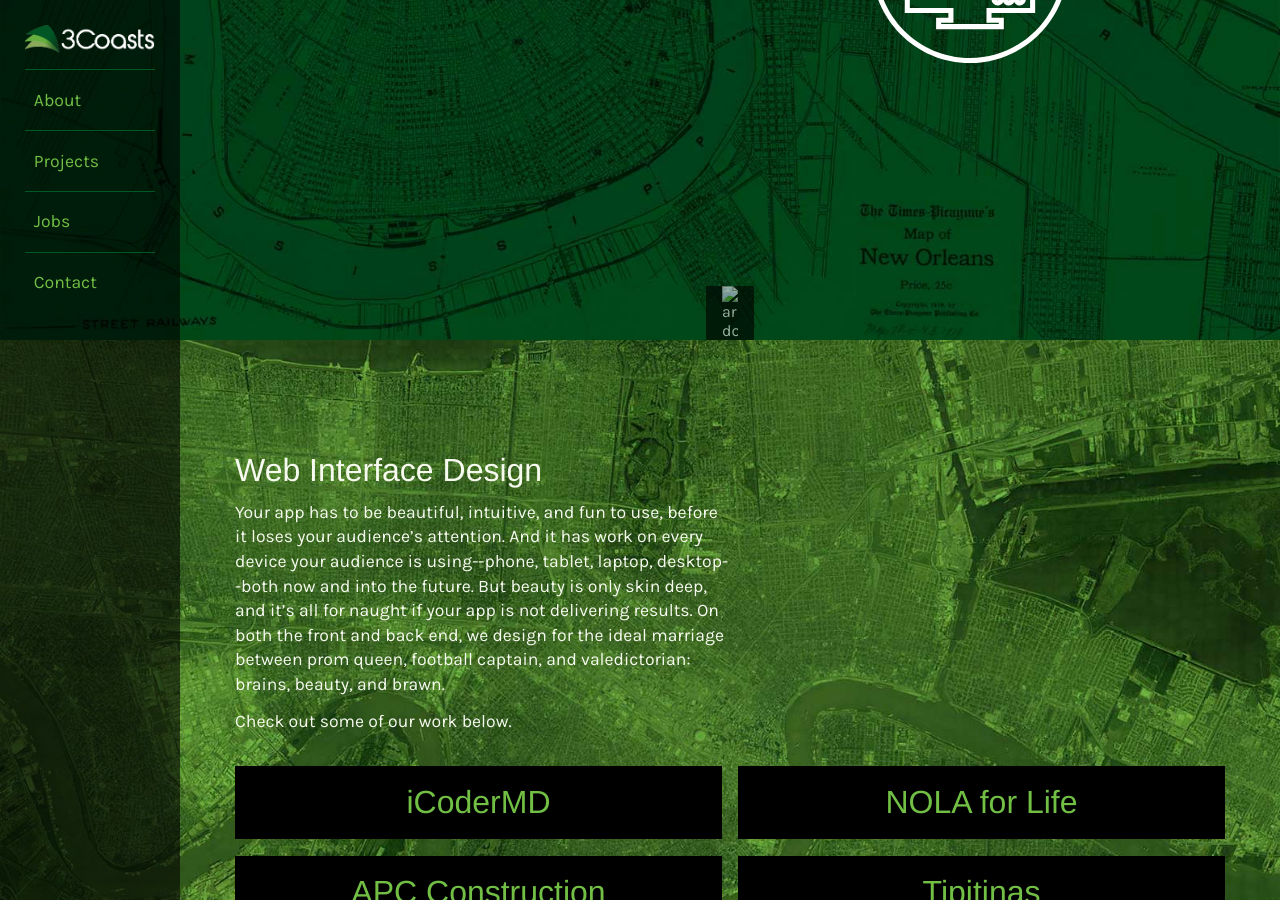
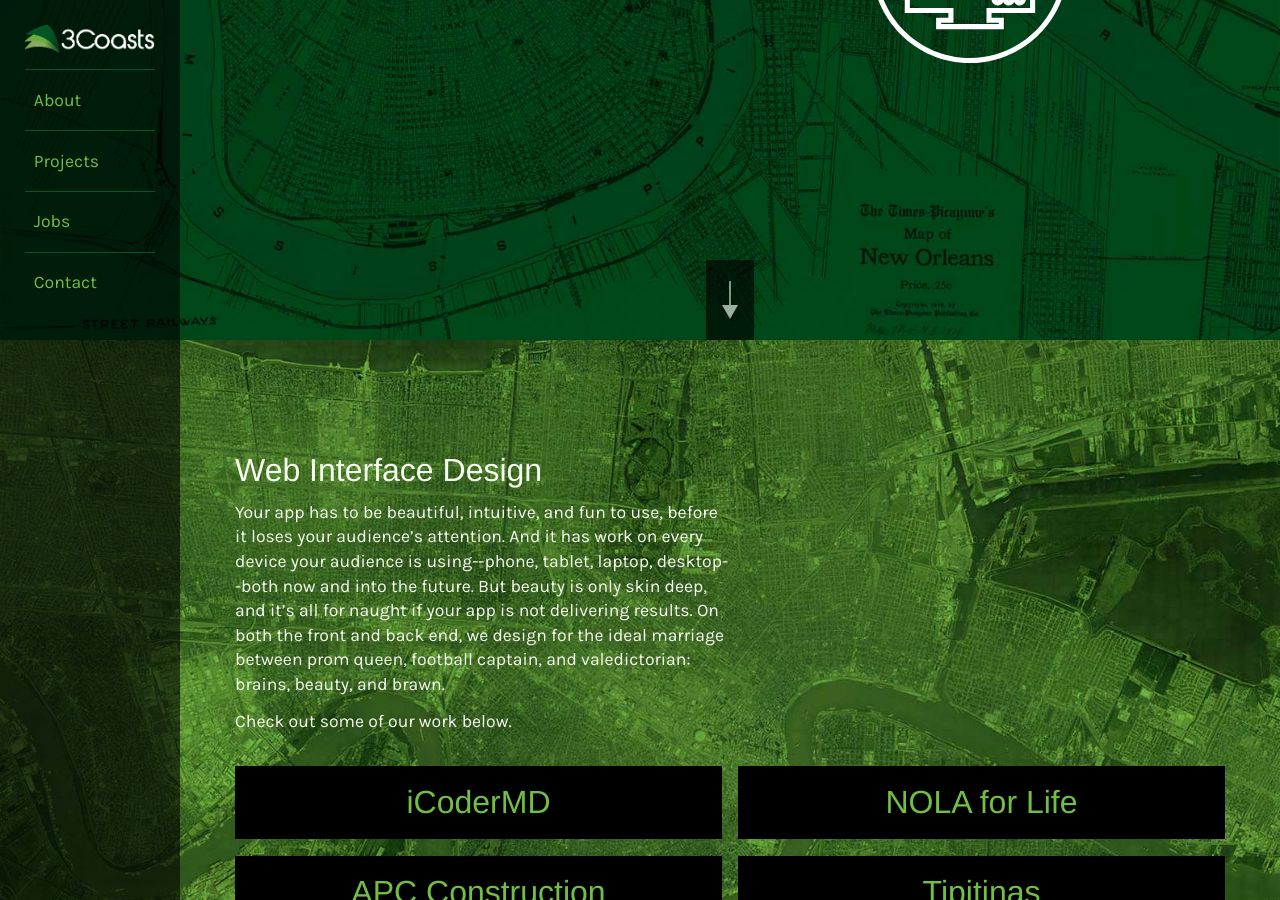
Before and after one commit to billybrown/3coasts3, a Jekyll site: the page built from index.html, in a window 1280 px wide and 900 px high, scrolled down 2360 px. Built offline with Jekyll 4.4.1, drawn with Linux system fonts in a browser that asks for light colours; some web fonts are replaced; Markdown is read by kramdown in place of the engine named in the settings.

Commit message:
fixed arrow path

```diff
--- a/index.html
+++ b/index.html
@@ -72,7 +72,7 @@ bodyclass: home
 			</div>
 		</div>
 		<div id="arrow-strategy" class="arrow-down">
-			<img src="{{site.baseurl}}img/arrow-down.svg" alt="arrow down" height="80" widht="80"/>
+			<img src="{{site.baseurl}}/img/arrow-down.svg" alt="arrow down" height="80" widht="80"/>
 		</div>
 	</li>
 	<li class="section design">
```
Also changed, not shown: 1 other file.
